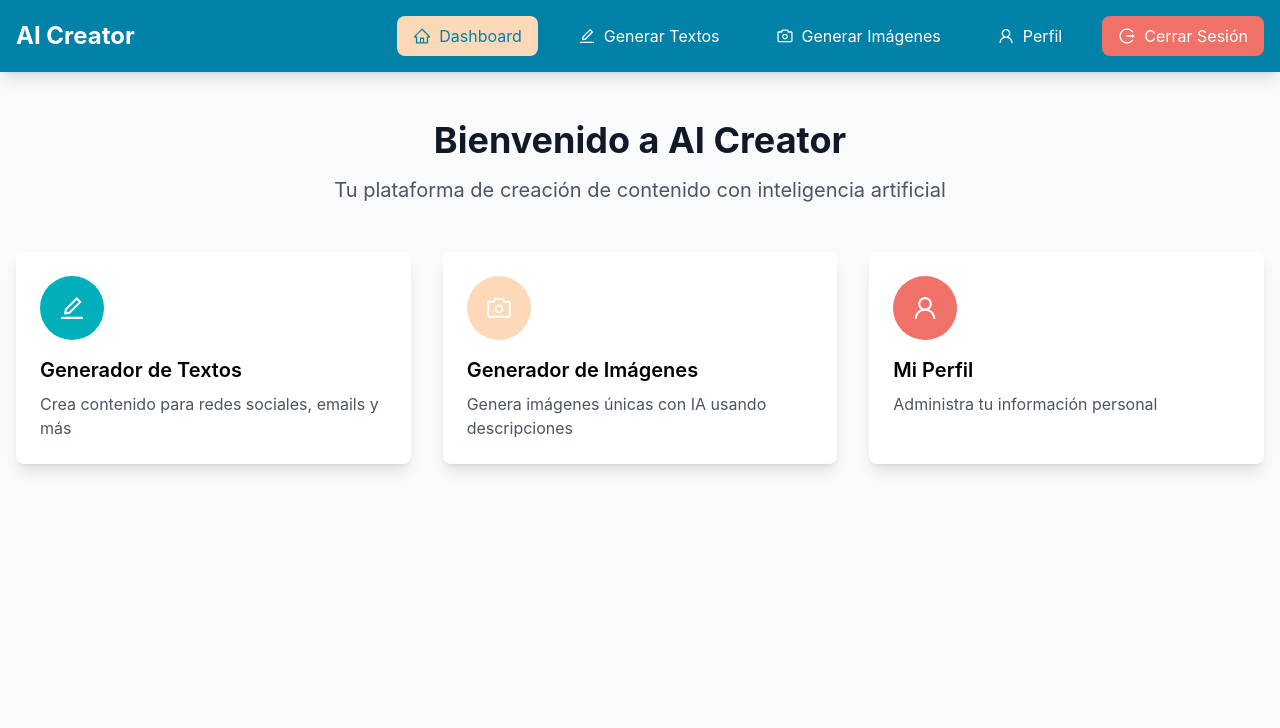
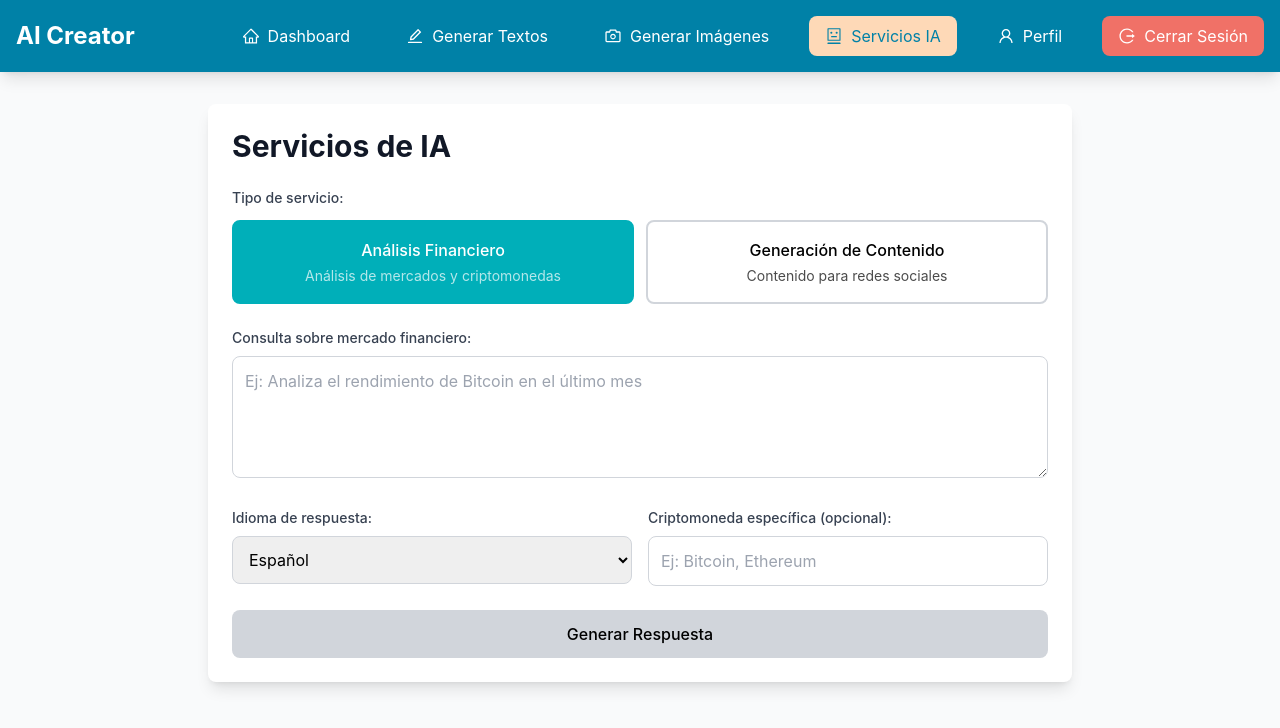
Before and after one commit to alharuty/PXI-G1, a React (Create React App) app in the folder frontend/app/: page /ai-services in a window 1280 px wide. Before the commit this address led to /dashboard. Shown: the top 728 px of the page. Built offline with nearby package versions, Linux system fonts and the light colour scheme; no server answers; sample sign-in values are in the browser's storage.

Commit message:
FEAT & STYLE: Fintech services stylized and added to front, pending changes for endpoints at backend to use two terminals

```diff
--- a/frontend/app/src/App.js
+++ b/frontend/app/src/App.js
@@ -4,9 +4,9 @@ import Dashboard from "./pages/dashboard";
 import TextGenerator from "./pages/TextGenerator";
 import ImageGenerator from "./pages/ImageGenerator";
 import Profile from "./pages/Profile";
+import PromptForm from "./components/PromptForm";
 import { auth } from "./firebase";
 import { useAuthState } from "react-firebase-hooks/auth";
-import PromptForm from "./components/PromptForm";
 
 export default function App() {
   const [user, loading] = useAuthState(auth);
@@ -25,8 +25,8 @@ export default function App() {
         <Route path="/text-generator" element={user ? <TextGenerator /> : <Navigate to="/" />} />
         <Route path="/image-generator" element={user ? <ImageGenerator /> : <Navigate to="/" />} />
         <Route path="/profile" element={user ? <Profile /> : <Navigate to="/" />} />
+        <Route path="/ai-services" element={user ? <PromptForm /> : <Navigate to="/" />} />
         <Route path="*" element={<Navigate to="/" />} />
-        <Route path="/agente" element={<PromptForm />} />
       </Routes>
     </Router>
   );
--- a/frontend/app/src/components/Navbar.js
+++ b/frontend/app/src/components/Navbar.js
@@ -7,7 +7,8 @@ import {
   AiOutlineEdit,
   AiOutlineCamera,
   AiOutlineUser,
-  AiOutlineLogout
+  AiOutlineLogout,
+  AiOutlineRobot
 } from 'react-icons/ai';
 
 export default function Navbar() {
@@ -23,6 +24,7 @@ export default function Navbar() {
     { path: '/dashboard', label: 'Dashboard', icon: AiOutlineHome },
     { path: '/text-generator', label: 'Generar Textos', icon: AiOutlineEdit },
     { path: '/image-generator', label: 'Generar Imágenes', icon: AiOutlineCamera },
+    { path: '/ai-services', label: 'Servicios IA', icon: AiOutlineRobot },
     { path: '/profile', label: 'Perfil', icon: AiOutlineUser },
   ];
 
--- a/frontend/app/src/components/PromptForm.js
+++ b/frontend/app/src/components/PromptForm.js
@@ -1,49 +1,193 @@
 import React, { useState } from 'react';
 import axios from 'axios';
+import Navbar from './Navbar';
 
 function PromptForm() {
   const [prompt, setPrompt] = useState('');
   const [language, setLanguage] = useState('es');
+  const [coinName, setCoinName] = useState('');
   const [response, setResponse] = useState('');
+  const [isLoading, setIsLoading] = useState(false);
+  const [serviceType, setServiceType] = useState('financial'); // 'financial' o 'content'
 
-  const handleSubmit = async (e) => {
+  const handleFinancialSubmit = async (e) => {
     e.preventDefault();
+    setIsLoading(true);
     try {
-      const res = await axios.post('http://localhost:8000/generate', {
+      const res = await axios.post('http://localhost:8000/news-nlp', {
         prompt,
         language,
+        coin_name: coinName || null,
       });
       setResponse(res.data.response);
     } catch (error) {
-      console.error('Error al generar respuesta:', error);
-      setResponse('Ocurrió un error al procesar tu solicitud.');
+      console.error('Error al generar respuesta financiera:', error);
+      setResponse('Ocurrió un error al procesar tu solicitud financiera.');
     }
+    setIsLoading(false);
   };
 
+  const handleContentSubmit = async (e) => {
+    e.preventDefault();
+    setIsLoading(true);
+    try {
+      // Usando el endpoint del backend/app/main.py
+      const res = await axios.post('http://localhost:8001/generate', {
+        platform: 'twitter', // Puedes hacer esto dinámico
+        topic: prompt,
+      });
+      setResponse(res.data.content);
+    } catch (error) {
+      console.error('Error al generar contenido:', error);
+      setResponse('Ocurrió un error al procesar tu solicitud de contenido.');
+    }
+    setIsLoading(false);
+  };
+
+  const handleSubmit = serviceType === 'financial' ? handleFinancialSubmit : handleContentSubmit;
+
   return (
-    <div style={{ padding: '1rem' }}>
-      <form onSubmit={handleSubmit}>
+    <div className="min-h-screen bg-gray-50">
+      <Navbar />
+
+      <div className="max-w-4xl mx-auto py-8 px-4">
+        <div className="bg-white rounded-lg shadow-lg p-6">
+          <h1 className="text-3xl font-bold text-gray-900 mb-6">Servicios de IA</h1>
+
+          {/* Selector de servicio */}
+          <div className="mb-6">
+            <label className="block text-sm font-medium text-gray-700 mb-3">
+              Tipo de servicio:
+            </label>
+            <div className="grid grid-cols-2 gap-3">
+              <button
+                onClick={() => setServiceType('financial')}
+                className={`p-4 rounded-lg border-2 transition-colors ${
+                  serviceType === 'financial'
+                    ? 'border-primary-100 bg-primary-100 text-white'
+                    : 'border-gray-300 hover:border-primary-200 bg-white'
+                }`}
+              >
+                <div className="font-medium">Análisis Financiero</div>
+                <div className="text-sm opacity-70 mt-1">
+                  Análisis de mercados y criptomonedas
+                </div>
+              </button>
+
+              <button
+                onClick={() => setServiceType('content')}
+                className={`p-4 rounded-lg border-2 transition-colors ${
+                  serviceType === 'content'
+                    ? 'border-primary-100 bg-primary-100 text-white'
+                    : 'border-gray-300 hover:border-primary-200 bg-white'
+                }`}
+              >
+                <div className="font-medium">Generación de Contenido</div>
+                <div className="text-sm opacity-70 mt-1">
+                  Contenido para redes sociales
+                </div>
+              </button>
+            </div>
+          </div>
+
+          <form onSubmit={handleSubmit} className="space-y-6">
+            {/* Input principal */}
+            <div>
+              <label className="block text-sm font-medium text-gray-700 mb-2">
+                {serviceType === 'financial'
+                  ? 'Consulta sobre mercado financiero:'
+                  : 'Describe el contenido que quieres crear:'
+                }
+              </label>
               <textarea
                 value={prompt}
                 onChange={(e) => setPrompt(e.target.value)}
-          placeholder="Escribe tu consulta sobre el mercado financiero"
-          rows={6}
-          cols={60}
+                placeholder={
+                  serviceType === 'financial'
+                    ? "Ej: Analiza el rendimiento de Bitcoin en el último mes"
+                    : "Ej: Un post motivacional sobre emprendimiento"
+                }
+                className="w-full p-3 border border-gray-300 rounded-lg focus:ring-2 focus:ring-primary-100 focus:border-transparent"
+                rows="4"
+                required
               />
-        <br />
-        <select value={language} onChange={(e) => setLanguage(e.target.value)}>
+            </div>
+
+            <div className="grid md:grid-cols-2 gap-4">
+              {/* Selector de idioma */}
+              <div>
+                <label className="block text-sm font-medium text-gray-700 mb-2">
+                  Idioma de respuesta:
+                </label>
+                <select
+                  value={language}
+                  onChange={(e) => setLanguage(e.target.value)}
+                  className="w-full p-3 border border-gray-300 rounded-lg focus:ring-2 focus:ring-primary-100 focus:border-transparent"
+                >
+                  <option value="es">Español</option>
                   <option value="en">Inglés</option>
-          <option value="es">Español</option>
                   <option value="fr">Francés</option>
                   <option value="it">Italiano</option>
                 </select>
-        <br />
-        <button type="submit">Enviar</button>
+              </div>
+
+              {/* Campo de criptomoneda (solo para análisis financiero) */}
+              {serviceType === 'financial' && (
+                <div>
+                  <label className="block text-sm font-medium text-gray-700 mb-2">
+                    Criptomoneda específica (opcional):
+                  </label>
+                  <input
+                    type="text"
+                    value={coinName}
+                    onChange={(e) => setCoinName(e.target.value)}
+                    placeholder="Ej: Bitcoin, Ethereum"
+                    className="w-full p-3 border border-gray-300 rounded-lg focus:ring-2 focus:ring-primary-100 focus:border-transparent"
+                  />
+                </div>
+              )}
+            </div>
+
+            {/* Botón de envío */}
+            <button
+              type="submit"
+              disabled={!prompt.trim() || isLoading}
+              className={`w-full py-3 px-6 rounded-lg font-medium transition-colors ${
+                !prompt.trim() || isLoading
+                  ? 'bg-gray-300 cursor-not-allowed'
+                  : 'bg-primary-100 hover:bg-primary-200 text-white'
+              }`}
+            >
+              {isLoading ? 'Procesando...' : 'Generar Respuesta'}
+            </button>
           </form>
 
-      <div style={{ marginTop: '1rem' }}>
-        <h3>Respuesta del Agente:</h3>
-        <p>{response}</p>
+          {/* Resultado */}
+          {response && (
+            <div className="mt-6 p-4 bg-primary-50 rounded-lg">
+              <h3 className="text-lg font-medium text-gray-900 mb-2">
+                Respuesta del Agente:
+              </h3>
+              <div className="whitespace-pre-wrap text-gray-700 bg-white p-4 rounded border">
+                {response}
+              </div>
+              <div className="mt-3 flex space-x-3">
+                <button
+                  onClick={() => navigator.clipboard.writeText(response)}
+                  className="px-4 py-2 bg-primary-100 text-white rounded hover:bg-primary-200 transition-colors"
+                >
+                  Copiar
+                </button>
+                <button
+                  onClick={() => setResponse('')}
+                  className="px-4 py-2 bg-gray-500 text-white rounded hover:bg-gray-600 transition-colors"
+                >
+                  Limpiar
+                </button>
+              </div>
+            </div>
+          )}
+        </div>
       </div>
     </div>
   );
--- a/frontend/app/src/pages/TextGenerator.js
+++ b/frontend/app/src/pages/TextGenerator.js
@@ -1,5 +1,6 @@
 import React, { useState } from 'react';
 import Navbar from '../components/Navbar';
+import axios from 'axios';
 import {
   AiOutlineTwitter,
   AiOutlineFacebook,
@@ -26,15 +27,18 @@ export default function TextGenerator() {
 
   const handleGenerate = async () => {
     setIsGenerating(true);
-    // Simulación del LLM (aquí conectarías tu API)
-    setTimeout(() => {
-      setGeneratedText(
-        `Texto generado para ${platforms.find(p => p.id === selectedPlatform)?.name}:\n\n` +
-        `Este es un ejemplo de contenido creado basado en: "${prompt}". ` +
-        `Optimizado para la plataforma seleccionada con el tono y formato apropiado.`
-      );
-      setIsGenerating(false);
-    }, 2000);
+    try {
+      // Conectando con tu backend real
+      const response = await axios.post('http://localhost:8001/generate', {
+        platform: selectedPlatform,
+        topic: prompt,
+      });
+      setGeneratedText(response.data.content);
+    } catch (error) {
+      console.error('Error generating text:', error);
+      setGeneratedText('Error al generar el texto. Por favor, intenta nuevamente.');
+    }
+    setIsGenerating(false);
   };
 
   return (
```
Lines whose indentation alone changed are shown as unchanged.
